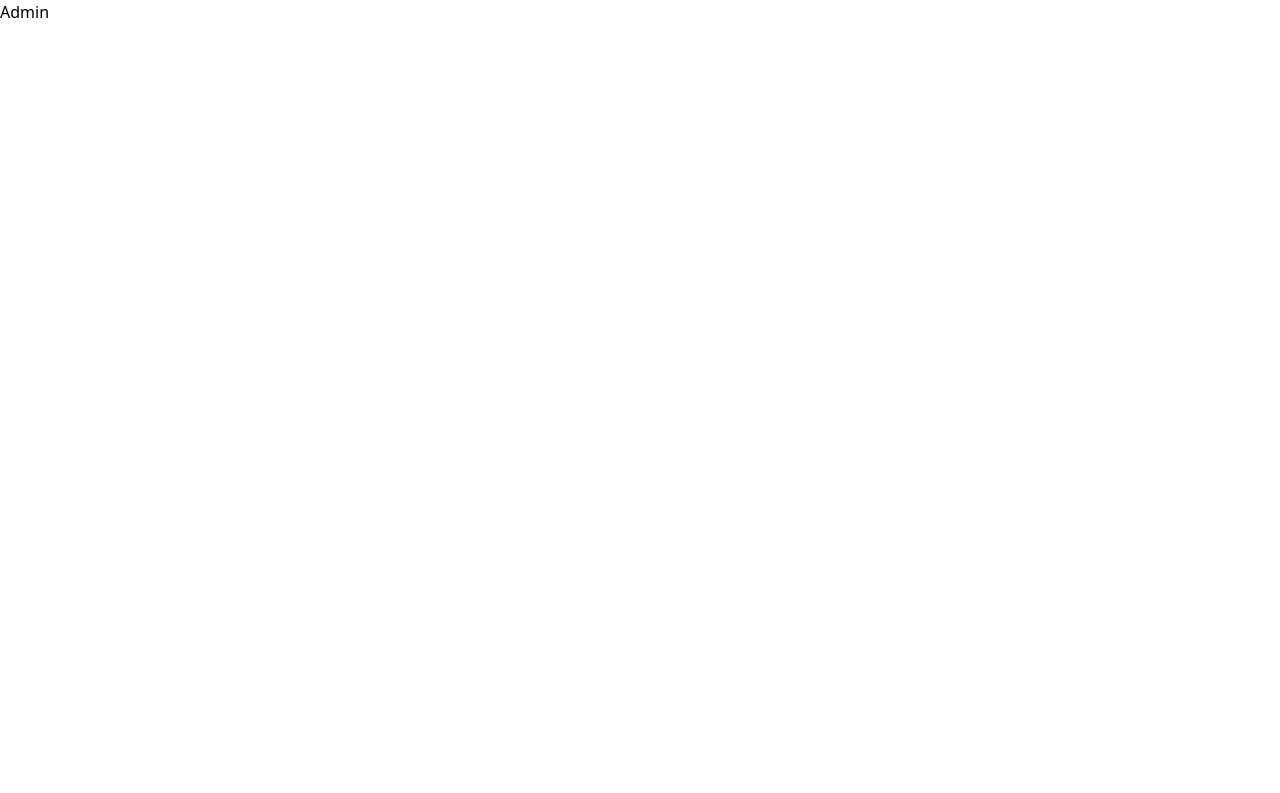
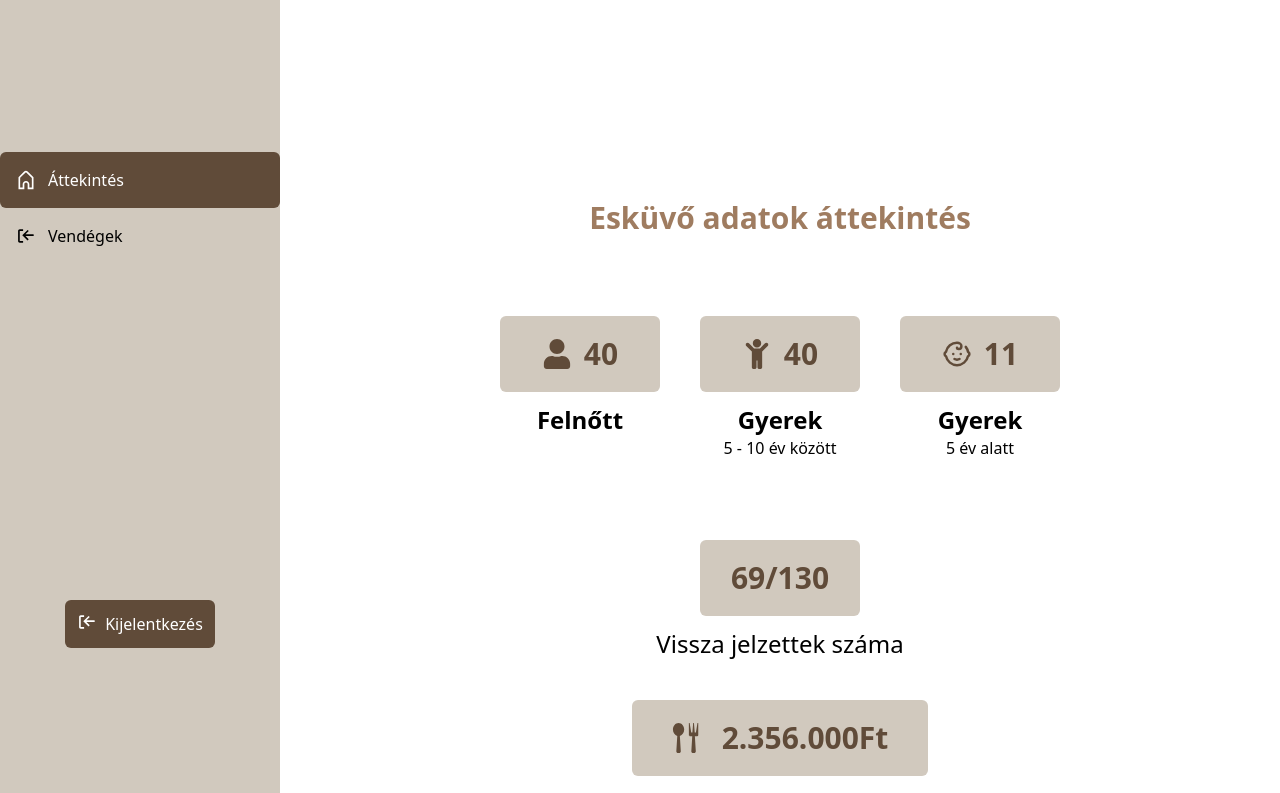
Before and after one commit to GazdagB/wedding-rsvp, a React (Vite) app in the folder frontend/: page /admin in a window 1280 px wide. Shown: the top 793 px of the page. Built offline with nearby package versions, Linux system fonts and the light colour scheme; sample sign-in values are in the browser's storage; a web font is replaced by a local one.

Commit message:
💄 Admin panel updated dashboard

```diff
--- a/frontend/package.json
+++ b/frontend/package.json
@@ -21,6 +21,7 @@
     "motion": "^12.4.3",
     "react": "^19.0.0",
     "react-dom": "^19.0.0",
+    "react-icons": "^5.5.0",
     "react-router-dom": "^7.1.5",
     "react-scroll": "^1.9.2",
     "react-toastify": "^11.0.5",
--- a/frontend/src/App.jsx
+++ b/frontend/src/App.jsx
@@ -1,12 +1,11 @@
 // App.js
 import { BrowserRouter, Routes, Route, Navigate } from 'react-router-dom';
 import { AuthProvider, useAuth } from './auth/AuthContext';
-import { useState } from 'react';
 import Login from './pages/Login';
 import Admin from './pages/Admin';
 import Home from './pages/Home'
-import Navbar from './components/Navbar'
-
+import Guests from './pages/Guests';
+import AdminLayout from './components/Sidebar/AdminLayout';
 
 // Protected route component
 const ProtectedRoute = ({ children }) => {
@@ -16,7 +15,11 @@ const ProtectedRoute = ({ children }) => {
     return <div className="flex items-center justify-center h-screen">Loading...</div>;
   }
 
-  return isAuthenticated ? children : <Navigate to="/login" />;
+  return isAuthenticated ? (
+    <AdminLayout>{children}</AdminLayout>
+  ) : (
+    <Navigate to="/login" />
+  );
 };
 
 // Public route that redirects authenticated users
@@ -41,6 +44,7 @@ function App() {
       <Routes>
         <Route path="/login" element={<PublicRoute><Login /></PublicRoute>} />
         <Route path="/admin" element={<ProtectedRoute><Admin /></ProtectedRoute>} />
+        <Route path='/admin/guests' element={<ProtectedRoute><Guests/></ProtectedRoute>}/>
         <Route path="/" element={<Home/>} />
         <Route path="*" element={<Navigate to="/login" />} />
       </Routes>
--- a/frontend/src/components/Date.jsx
+++ b/frontend/src/components/Date.jsx
@@ -3,7 +3,7 @@
 import { useInView } from "motion/react";
 import { useEffect,useRef } from "react";
 
-const Date = ({setActiveLink}) => {
+const Date = ({setActiveLink,}) => {
   const myRef = useRef();
   const inView = useInView(myRef,{amount: 0.9})
 
--- /dev/null
+++ b/frontend/src/components/Sidebar/AdminLayout.jsx
@@ -0,0 +1,15 @@
+import React from 'react';
+import Sidebar from '../Sidebar/Sidebar';
+
+const AdminLayout = ({ children }) => {
+  return (
+    <div className="flex">
+      <Sidebar />
+      <div className="ml-[280px] w-full">
+        {children}
+      </div>
+    </div>
+  );
+};
+
+export default AdminLayout;
--- /dev/null
+++ b/frontend/src/components/Sidebar/MenuLink.jsx
@@ -0,0 +1,13 @@
+import React from 'react'
+
+
+const MenuLink = ({name, icon}) => {
+  return (
+    <div className='cursor-pointer flex text-[18px] items-center justify-center gap-2'>
+      {icon}
+      <p>{name}</p>
+    </div>
+  )
+}
+
+export default MenuLink
--- /dev/null
+++ b/frontend/src/components/Sidebar/Sidebar.jsx
@@ -0,0 +1,49 @@
+import React from 'react'
+import { useAuth } from '../../auth/AuthContext';
+import { CgLogOut, CgHome } from "react-icons/cg";
+import { NavLink } from 'react-router-dom';
+
+const Sidebar = () => {
+  const {logout} = useAuth();
+
+  return (
+    <div className='fixed bg-wedding-champagne h-[100svh] w-[280px] py-30 flex flex-col items-center justify-between'>
+      <ul className='flex flex-col w-full mt-8'>
+        <NavLink
+          to="/admin"
+          className={({ isActive }) =>
+            isActive
+              ? "bg-wedding-green text-white bg-wedding-brown-darker rounded-md p-4 flex items-center gap-3 transition-colors"
+              : "p-4 flex items-center gap-3 hover:bg-wedding-green/20 transition-colors"
+          }
+          end
+        >
+          <CgHome size={20} />
+          <span>Áttekintés</span>
+        </NavLink>
+
+        <NavLink
+          to="/admin/guests"
+          className={({ isActive }) =>
+            isActive
+              ? "bg-wedding-green text-white bg-wedding-brown-darker rounded-md p-4 flex items-center gap-3 transition-colors"
+              : "p-4 flex items-center gap-3 hover:bg-wedding-green/20 transition-colors"
+          }
+        >
+          <CgLogOut size={20} />
+          <span>Vendégek</span>
+        </NavLink>
+      </ul>
+
+      <div
+        onClick={logout}
+        className='cursor-pointer mb-8 bg-wedding-brown-darker text-white p-3 rounded-md hover:bg-wedding-gray transition-colors flex gap-2'
+      >
+        <CgLogOut size={20} />
+        <span>Kijelentkezés</span>
+      </div>
+    </div>
+  )
+}
+
+export default Sidebar
--- a/frontend/src/pages/Admin.jsx
+++ b/frontend/src/pages/Admin.jsx
@@ -1,6 +1,63 @@
+import Countdown from "../components/Countdown"
+import Sidebar from "../components/Sidebar/Sidebar"
+import { ImSpoonKnife } from "react-icons/im";
+import { FaChild } from "react-icons/fa";
+import { LuBaby } from "react-icons/lu";
+import { FaMoneyBillWave } from "react-icons/fa6";
+
+
+import { FaUser } from "react-icons/fa";
+
+
+
 const Admin = () => {
   return (
-    <div>Admin</div>
+    <div className="">
+      <div className="w-full pt-50 flex flex-col  items-center justify-center">
+          <h1 className="text-3xl font-bold mb-20 text-wedding-brown">Esküvő adatok áttekintés</h1>
+          <div className="flex gap-10 mb-20">
+            <div className="flex flex-col items-center">
+              <div className="bg-wedding-champagne mb-3 flex items-center justify-center gap-3 text-wedding-brown-darker p-5 w-40 text-3xl font-semibold rounded-md text-center" ><FaUser />
+              40</div>
+              <p className="font-semibold text-2xl">Felnőtt</p>
+            </div>
+
+            <div className="flex flex-col items-center">
+              <div className="bg-wedding-champagne flex items-center justify-center text-wedding-brown-darker mb-3 gap-3 p-5 w-40 text-3xl font-semibold rounded-md text-center" ><FaChild />
+              40</div>
+              <p className="font-semibold text-2xl">Gyerek</p>
+              <p>5 - 10 év között</p>
+            </div>
+
+            <div className="flex flex-col items-center">
+              <div className="bg-wedding-champagne mb-3 flex items-center justify-center gap-3 text-wedding-brown-darker p-5 w-40 text-3xl font-semibold rounded-md text-center" ><LuBaby />
+              11</div>
+              <p className="font-semibold text-2xl">Gyerek</p>
+              <p>5 év alatt</p>
+            </div>
+          </div>
+
+
+          <div className="flex flex-col items-center mb-10">
+            <div className="bg-wedding-champagne p-5 w-40 text-3xl font-semibold mb-3 rounded-md text-wedding-brown-darker text-center">69/130</div>
+            <p className="text-2xl">Vissza jelzettek száma</p>
+          </div>
+
+          <div className="flex flex-col items-center mb-10">
+            <div className="bg-wedding-champagne text-wedding-brown-darker mb-3 flex gap-5 items-center p-5 px-10 text-3xl font-semibold rounded-md text-center"><ImSpoonKnife />
+            2.356.000Ft</div>
+            <p className="text-2xl">Becsült étel költség</p>
+          </div>
+
+          <div className="flex flex-col items-center">
+            <div className="bg-wedding-champagne mb-3 text-wedding-brown-darker flex gap-5 items-center p-5 px-10 text-3xl font-semibold rounded-md text-center"><FaMoneyBillWave  />
+            5.356.000Ft</div>
+            <p className="text-2xl">Becsült össz. költség</p>
+          </div>
+
+          <Countdown/>
+      </div>
+    </div>
   )
 }
 
--- /dev/null
+++ b/frontend/src/pages/Guests.jsx
@@ -0,0 +1,9 @@
+import React from 'react'
+
+const Guests = () => {
+  return (
+    <div>Guests</div>
+  )
+}
+
+export default Guests
```
Also changed, not shown: 1 other file (tests, documents, lock files or other folders).
